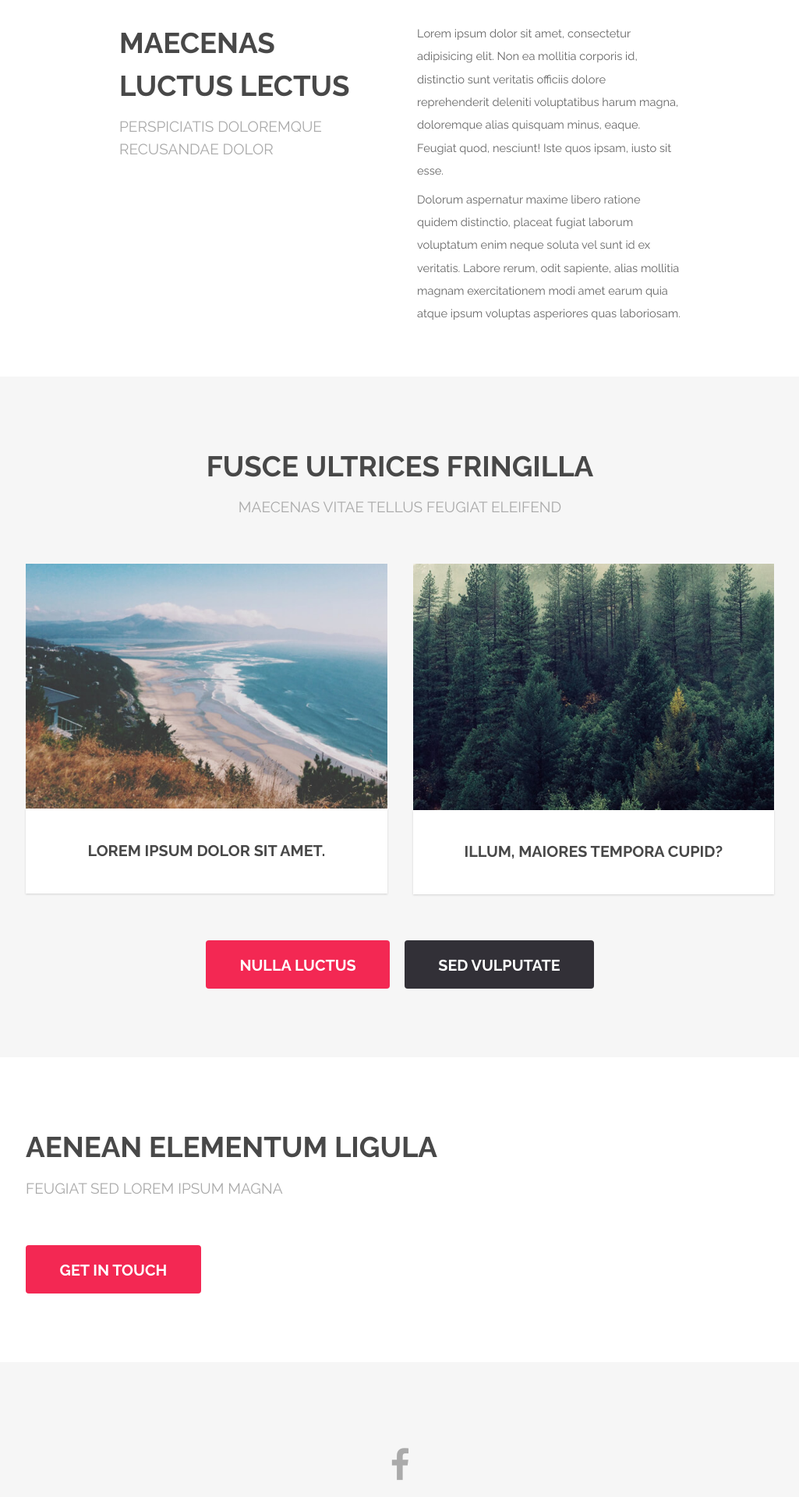
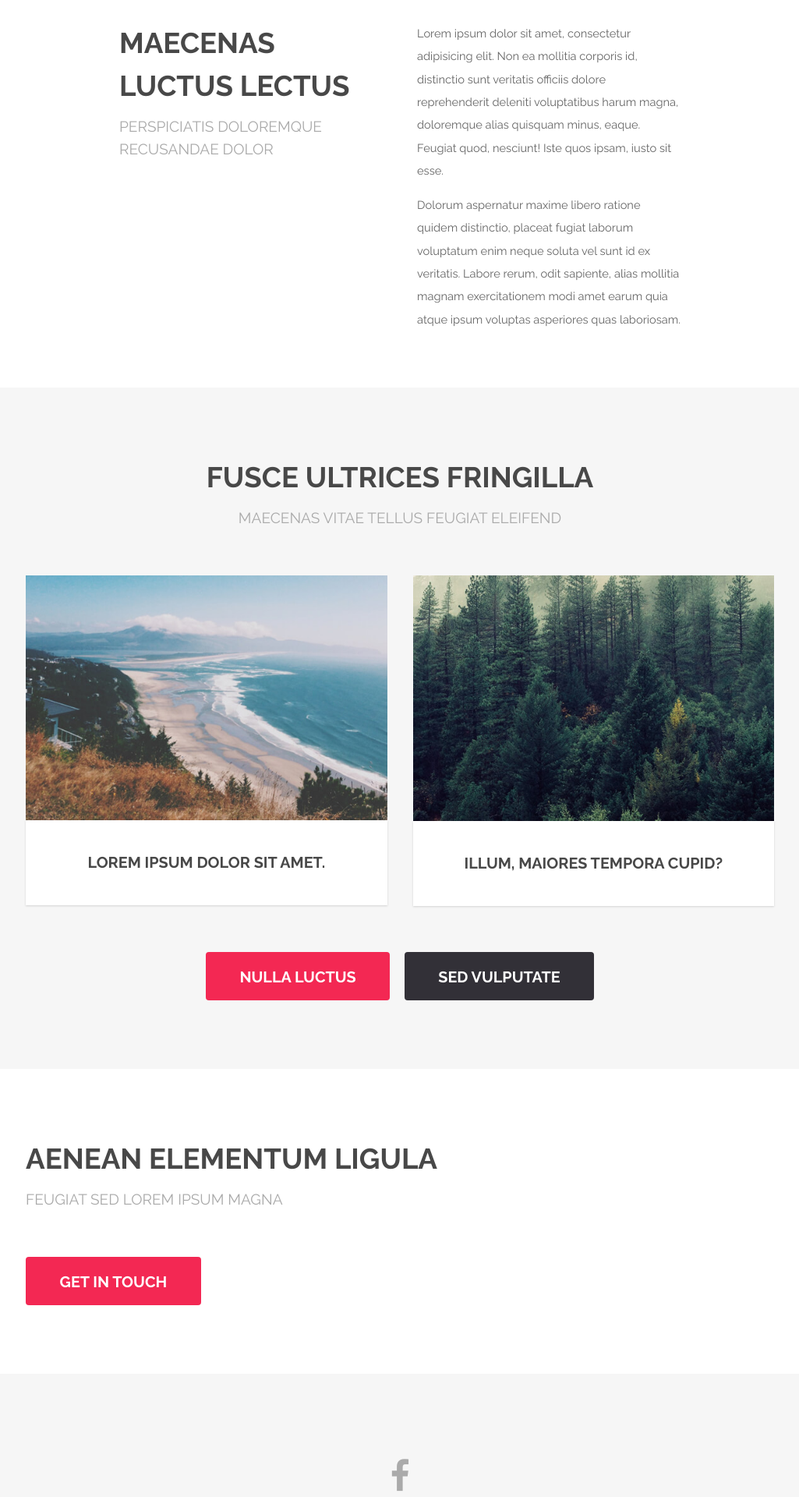
Before and after one commit to jbmcmahan/jbmcmahan.github.io, a Jekyll site: the page built from index.html, in a window 1280 px wide. Shown: the part 533-2453 px from the top of the page at 78% size, without its empty margins (127-1152 px from the left). Built offline with Jekyll 4.4.1, drawn with Linux system fonts in a browser that asks for light colours; a script that is not in the unit is left out.

Commit message:
Update style.css

```diff
--- a/css/style.css
+++ b/css/style.css
@@ -52,7 +52,7 @@
 	}
 
 	p {
-		margin: 0 0 0.5em 0;
+		margin: 0 0 1em 0;
 	}
 
 	h1, h2, h3, h4, h5, h6 {
@@ -206,7 +206,7 @@
 	}
 
 	header.major {
-		margin: 0 0 6em 0;
+		margin: 0 0 2em 0;
 	}
 
 		header.major h2 {
```
